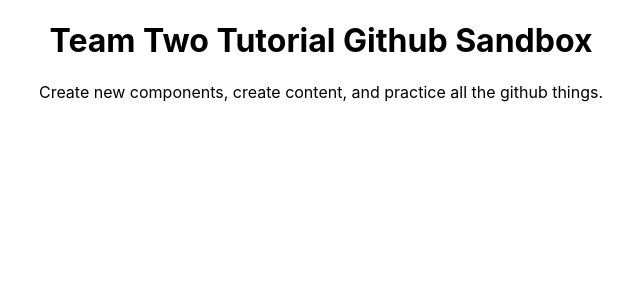
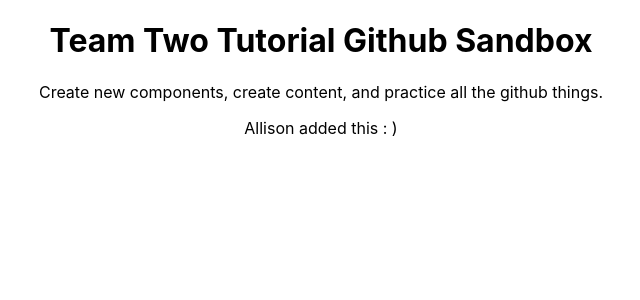
Before and after one commit to jssckbl/team-two-tutorial, a React (Create React App) app: page / in a window 1280 px wide. Shown: the top 300 px of the page, without its empty margins (319-959 px from the left). Built offline with nearby package versions, Linux system fonts and the light colour scheme.

Commit message:
initial commit

```diff
--- a/src/App.js
+++ b/src/App.js
@@ -6,6 +6,7 @@
     <div className="App">
       <h1>Team Two Tutorial Github Sandbox</h1>
         <p>Create new components, create content, and practice all the github things.</p>
+        <p>Allison added this : )</p>
     </div>
   );
 }
```
Also changed, not shown: 1 other file (tests, documents, lock files or other folders).
